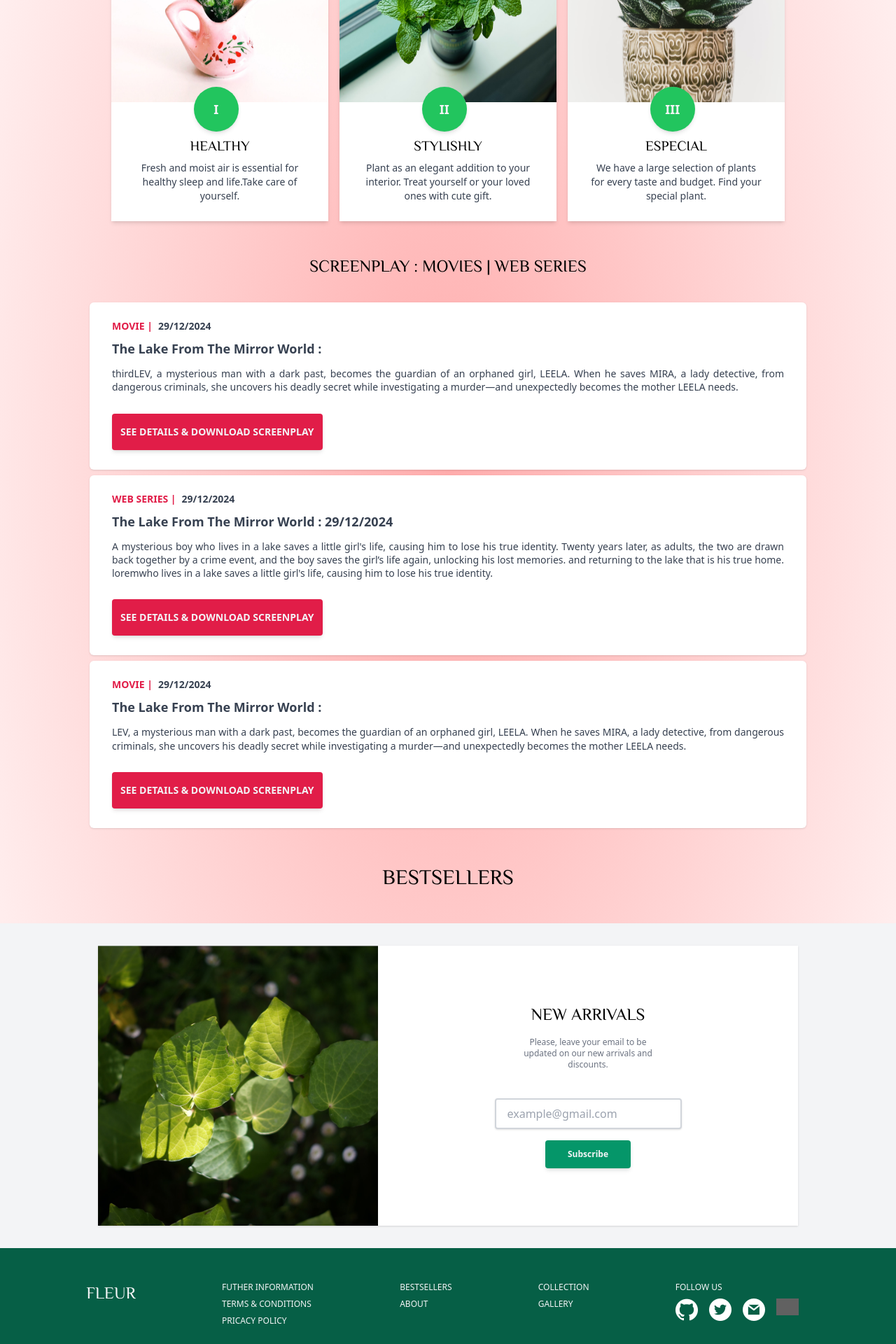
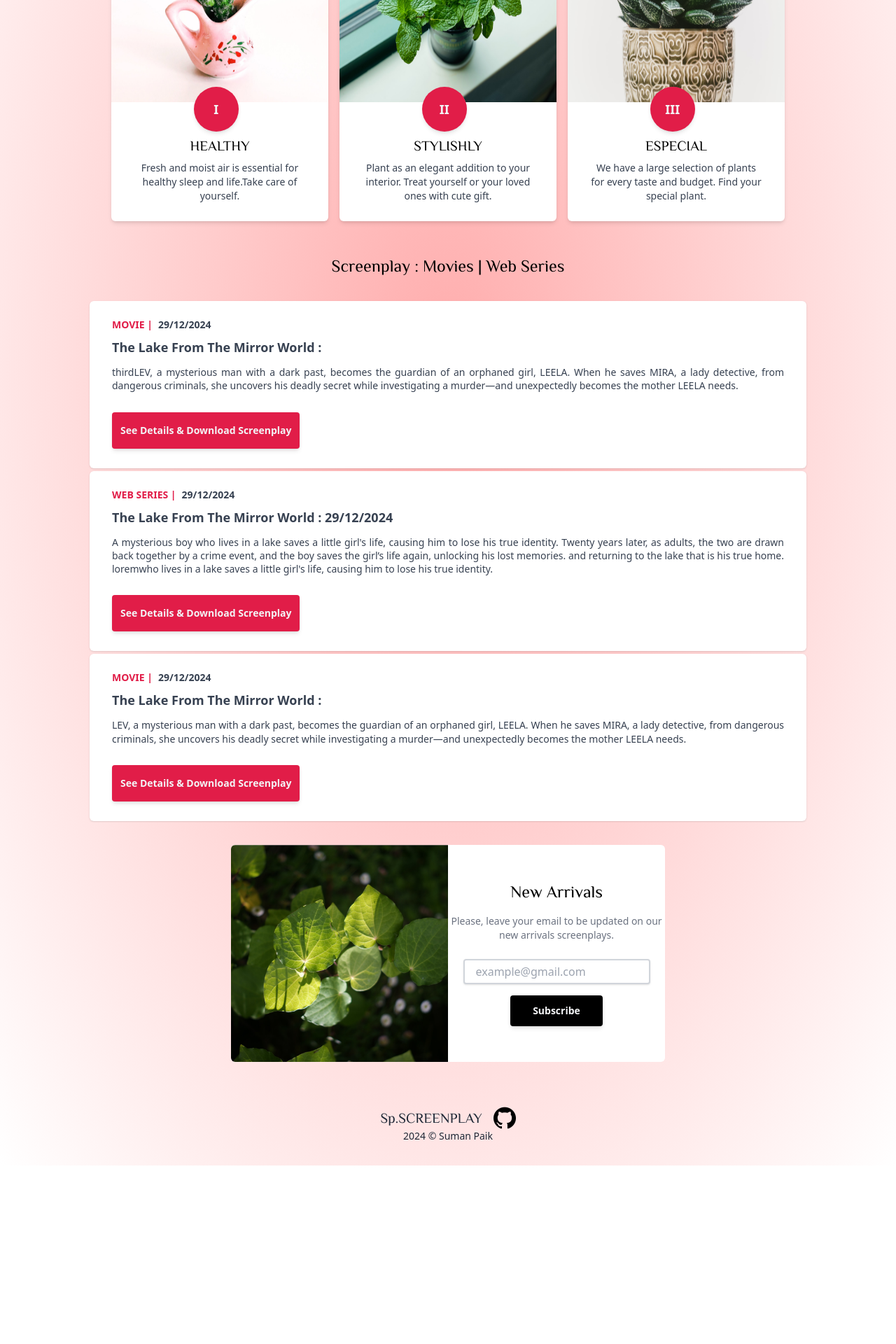
Before and after one commit to sumanpaikdev/Suman-Paik-Website, a React (Create React App) app: page / in a window 1280 px wide. Shown: the part 620-2540 px from the top of the page at 70% size. After the commit the page ends 2285 px from the top, so only its background shows below. Built offline with nearby package versions, Linux system fonts and the light colour scheme; no server answers; grey boxes are pictures that could not be loaded.

Commit message:
fixing errors

```diff
--- a/src/components/AllYouNeed.jsx
+++ b/src/components/AllYouNeed.jsx
@@ -10,7 +10,7 @@ function AllYouNeed() {
   return (
     <div className=" pt-6 ">
       <p className="sm:text-2xl text-xl font-philo text-center sm:mb-2 ">
-        UPCOMING SCREENPLAYS
+        Active Projects
       </p>
 
       <div className="flex overflow-x-auto sm:justify-center no-scrollbar snap-x sm:pt-6 ">
@@ -41,7 +41,7 @@ function AllYouNeed() {
         />
       </div>
       <p className="sm:text-2xl text-xl sm:pt-8 sm:pb-8 pb-6 font-philo text-center">
-        SCREENPLAY : MOVIES | WEB SERIES
+      Screenplay : Movies | Web Series
       </p>
 
     </div>
--- a/src/components/BestPlant.jsx
+++ b/src/components/BestPlant.jsx
@@ -15,10 +15,10 @@ import BestsellerCon from "./subcomponent/BestsellerCon";
 function BestPlant() {
   return (
     <div
-      className=" flex flex-col-reverse items-center overflow-hidden"
+      className="flex flex-col-reverse items-center overflow-hidden"
       id="bestseller"
     >
-      <p className="font-philo text-3xl my-12">BESTSELLERS</p>
+      {/* <p className="font-philo text-3xl my-12">BESTSELLERS</p> */}
       <BestsellerCon
         pict={arrivalpic}
         title={"The Lake From The Mirror World : "}
--- a/src/components/Footer.jsx
+++ b/src/components/Footer.jsx
@@ -2,11 +2,13 @@ import React from "react"
 
 function Footer({ github, twitter, gmail, portfolio }) {
     return(
-        <div className="uppercase bg-emerald-800 flex sm:flex-row flex-col justify-evenly items-start text-gray-100 text-sm py-12 sm:pl-0 pl-10">
-            <div>
-                <p className="text-2xl font-philo mb-6">FLEUR</p>
+        <div className=" flex sm:flex-row flex-col justify-center items-center text-gray-800 text-sm py-8 rounded-t-xl">
+            <div className="flex flex-col items-center justify-center">
+                <p className="text-xl font-philo flex items-center justify-center">Sp.SCREENPLAY <a href="/" className="ml-4"> <img src={github} alt="github" className=" w-8 hover:scale-110 duration-200"/></a></p>
+                <p className="text-sm">2024 © Suman Paik</p>
+
             </div>
-            <div className="text-xs mb-6">
+            {/* <div className="text-xs mb-6">
                 <p className="mb-2">Futher Information</p>
                 <p className="mb-2">Terms & Conditions</p>
                 <p className="mb-2">Pricacy Policy</p>
@@ -27,7 +29,7 @@ function Footer({ github, twitter, gmail, portfolio }) {
                     <a href="/" className="mr-4"> <img src={gmail} alt="gmail" className="invert w-8 hover:scale-110 duration-200"/></a>
                     <a href="/" className="mr-4"> <img src={portfolio} alt="portweb" className="invert w-8 hover:scale-110 duration-200"/></a>
                 </div>
-            </div>
+            </div> */}
         </div>
     )
 }
--- a/src/components/Header.jsx
+++ b/src/components/Header.jsx
@@ -1,5 +1,5 @@
 import "./header.css";
-import AnchorLink from "react-anchor-link-smooth-scroll";
+// import AnchorLink from "react-anchor-link-smooth-scroll";
 
 function Header({ sp, gmailicon }) {
   return (
@@ -12,12 +12,12 @@ function Header({ sp, gmailicon }) {
         </div>
         <div>
           <ul className="flex items-center">
-            <li className="text-md mr-12 md:block hidden hover:scale-110 duration-200">
+            {/* <li className="text-md mr-12 md:block hidden hover:scale-110 duration-200">
               <AnchorLink href="#bestseller">BESTSELLER</AnchorLink>
             </li>
             <li className="text-md mr-12 md:block hidden hover:scale-110 duration-200">
               <AnchorLink href="#collection">COLLECTION</AnchorLink>
-            </li>
+            </li> */}
             <li>
               <img src={sp} alt="img" className="w-10 rounded-full" />
             </li>
@@ -34,7 +34,7 @@ function Header({ sp, gmailicon }) {
           </p>
           <div className="flex sm:flex-row flex-row justify-center mt-10">
             <a
-              className="flex flex-row items-center justify-center mx-1 px-4 sm:mb-0 mb-6 py-3 text-sm font-semibold bg-white rounded hover:bg-black duration-500 hover:text-white shadow-lg text-black"
+              className="flex flex-row items-center justify-center mx-1 px-4 sm:mb-0 mb-6 py-3 text-sm font-semibold bg-white rounded hover:bg-black duration-500 hover:text-white shadow-md text-black"
               href="mailto:reachout.suman@gmail.com"
             >
               <img className="w-6 mr-2" src={gmailicon} alt="gmail" />
--- a/src/components/NewArrivals.jsx
+++ b/src/components/NewArrivals.jsx
@@ -2,14 +2,14 @@ import React from "react";
 
 function NewArrivals({ picture }) {
     return(
-        <div className="p-8 flex justify-center items-center bg-gray-100">
-            <div className="flex sm:flex-row flex-col justify-between shadow sm:w-[800px] md:w-[1000px] bg-white overflow-hidden">
-                <img src={picture} alt="arrival" className="sm:w-[400px] sm:h-[400px] w-[310px] h-[310px]"/>
-                <div className="flex flex-col justify-center items-center w-full">
-                    <p className="uppercase font-philo text-2xl mb-4 mt-6">new arrivals</p>
-                    <p className="w-[210px] text-center mb-10 text-xs text-gray-500">Please, leave your email to be updated on our new arrivals and discounts.</p>
-                    <input type="text" placeholder="example@gmail.com" className="shadow rounded border-2 border-gray-300 text-md focus:outline-none px-4 py-2 focus:ring ring-green-600"/>
-                    <button className="shadow-md bg-emerald-600 hover:bg-emerald-500 px-8 py-3 rounded text-xs font-semibold text-gray-100 mt-4 mb-6">Subscribe</button>
+        <div className="p-2  my-6 flex justify-center items-center bg-transparent">
+            <div className="flex sm:flex-row flex-col justify-between max-w-5xl bg-white overflow-hidden rounded-md">
+                <img src={picture} alt="arrival" className=" w-[310px] h-[310px]"/>
+                <div className="flex flex-col justify-center items-center w-auto">
+                    <p className=" font-philo text-2xl mb-4 mt-6">New Arrivals</p>
+                    <p className="w-[310px] text-center mb-6 text-sm text-gray-500">Please, leave your email to be updated on our new arrivals screenplays.</p>
+                    <input type="text" placeholder="example@gmail.com" className="shadow rounded border-2 border-gray-300 text-md focus:outline-none px-4 py-1 focus:ring ring-rose-600"/>
+                    <button className="shadow-md bg-black px-8 py-3 rounded text-sm duration-200 active:bg-rose-600 font-semibold text-gray-100 mt-4 mb-6">Subscribe</button>
                 </div>
             </div>
         </div>
--- a/src/components/subcomponent/AllNeed.jsx
+++ b/src/components/subcomponent/AllNeed.jsx
@@ -2,10 +2,10 @@ import React from "react";
 
 function AllNeed({ count, allimage, title, desc}) {
     return(
-        <div className="scale-90 sm:scale-100 w-[310px] h-[480px] shadow-md bg-white sm:mx-2 relative mx-1 mb-4 sm:hover:-translate-y-6 duration-500 flex-none snap-center">
-          <div>
+        <div className="scale-90 sm:scale-100 w-[310px] h-[480px] shadow-md bg-white sm:mx-2 relative mx-1 mb-4 sm:hover:-translate-y-6 duration-500 flex-none snap-center rounded-md overflow-hidden">
+          <div className="">
             <img src={allimage} alt="all need one" className="w-[310px] h-[310px]"/>
-            <div className="absolute top-72 left-[38%] p-4 w-16 h-16 rounded-full backdrop-blur-lg shadow-md flex items-center justify-center bg-green-500">
+            <div className="absolute top-72 left-[38%] p-4 w-16 h-16 rounded-full backdrop-blur-lg shadow-md flex items-center justify-center bg-rose-600">
                 <p className="font-sans font-bold text-lg text-gray-100">{count}</p>
             </div>
           </div>
--- a/src/components/subcomponent/BestsellerCon.jsx
+++ b/src/components/subcomponent/BestsellerCon.jsx
@@ -13,7 +13,7 @@ function BestsellerCon({
   return (
 
     <div className="flex justify-center items-center">
-      <div className="container flex flex-col justify-start items-start sm:px-8 px-5 py-4 mx-3 my-1 max-w-5xl sm:hover:translate-x-4 duration-500 shadow rounded-md backdrop-blur-md bg-white text-gray-700">
+      <div className="container flex flex-col justify-start items-start sm:px-8 px-5 py-4 mx-3 my-[2px] max-w-5xl sm:hover:translate-x-4 duration-500 shadow rounded-md backdrop-blur-md bg-white text-gray-700">
         <p className="text-rose-600 font-bold mr-2 flex flex-row text-sm uppercase mt-2">
           {catagory} |{" "}
           <p className="text-gray-700 font-semibold text-sm ml-2 lowercase">
@@ -26,7 +26,7 @@ function BestsellerCon({
         </p>
 
         <button className="shadow-md bg-rose-600 hover:bg-black sm:hover:translate-x-4 duration-500 px-3 py-4 rounded text-sm font-semibold text-gray-100 mt-7 mb-3 flex flex-row items-center justify-center">
-          SEE DETAILS & DOWNLOAD SCREENPLAY
+        See Details & Download Screenplay
           {/* <img
             src={icondetails}
             alt=">"
```
